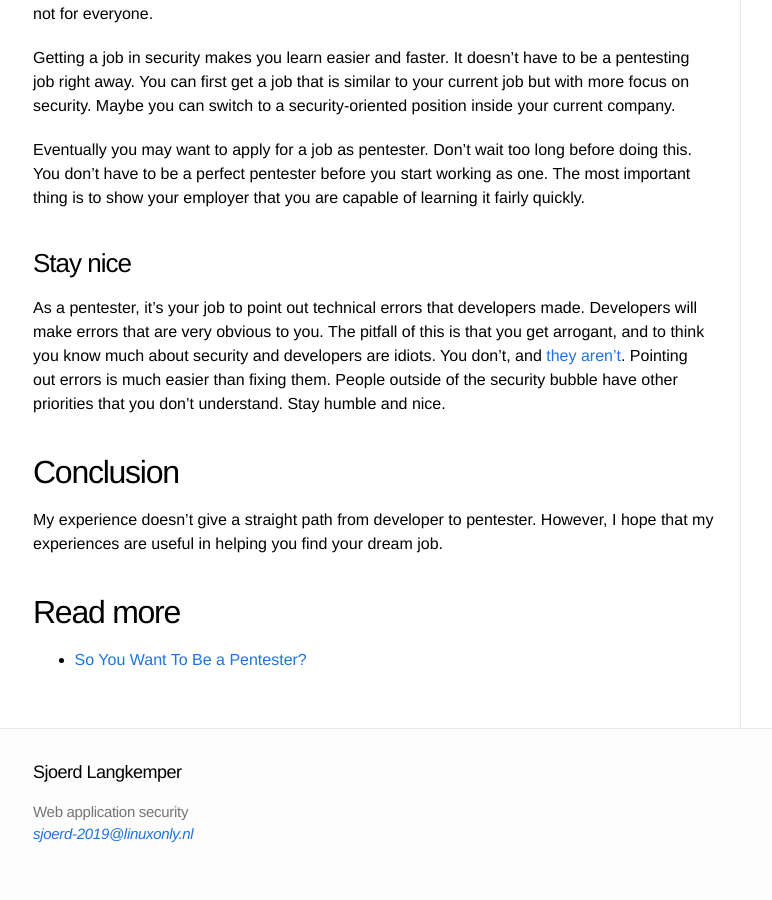
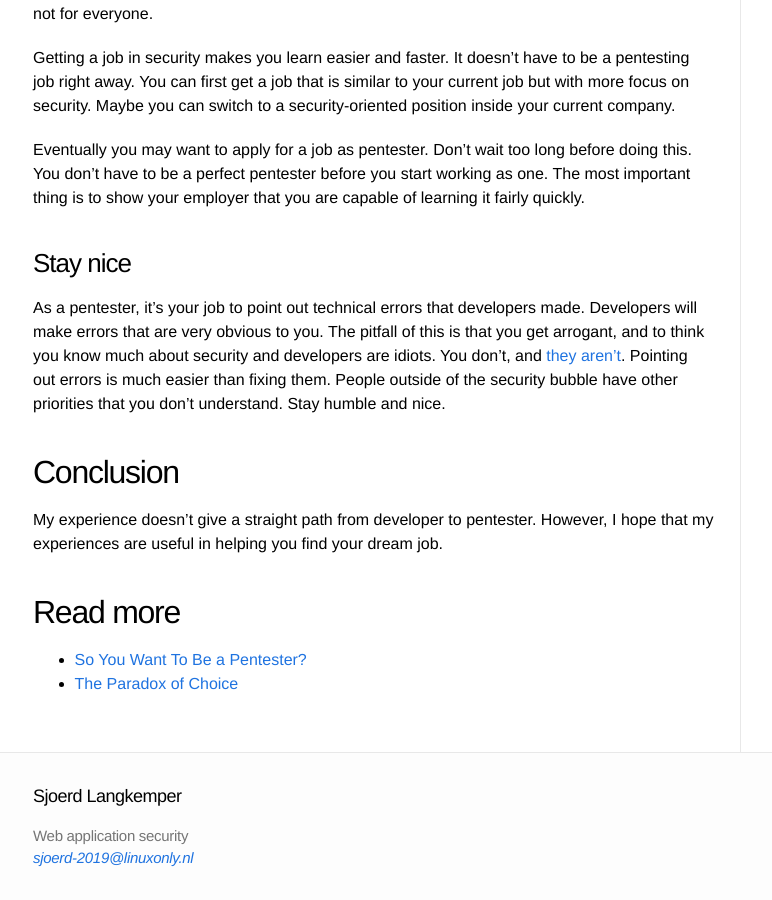
Before and after one commit to Sjord/Sjord.github.io, a Jekyll site: the page built from _posts/2019-01-22-from-developer-to-pentester-part-two.md, in a window 1280 px wide and 900 px high, scrolled down 3482 px. Shown: the whole window, without its empty margins (107-879 px from the left). Built offline with Jekyll 4.4.1, drawn with Linux system fonts in a browser that asks for light colours; before the commit the page ends 4358 px from its top, so only the background shows below that.

Commit message:
Add link

```diff
--- a/_posts/2019-01-22-from-developer-to-pentester-part-two.md
+++ b/_posts/2019-01-22-from-developer-to-pentester-part-two.md
@@ -82,3 +82,4 @@
 ## Read more
 
 * [So You Want To Be a Pentester?](https://jhalon.github.io/becoming-a-pentester/)
+* [The Paradox of Choice](https://azeria-labs.com/paradox-of-choice/)
```
